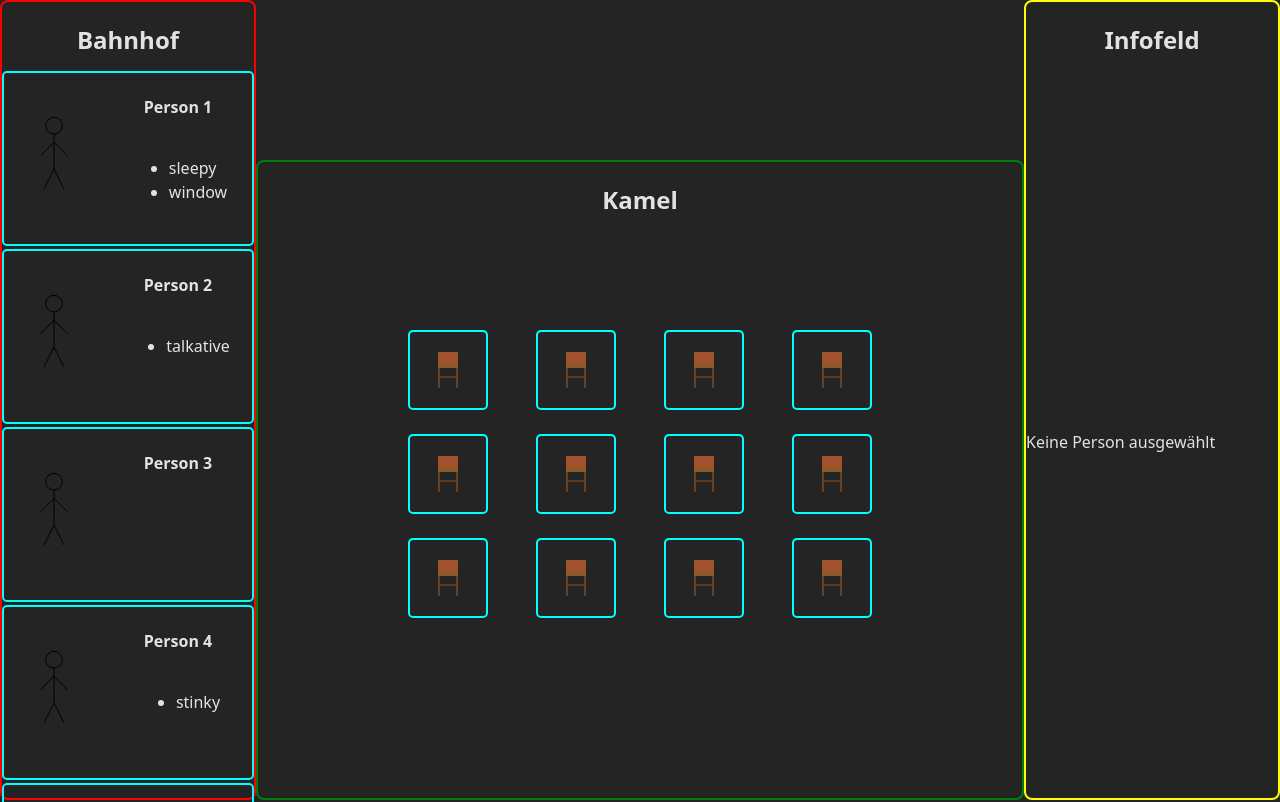
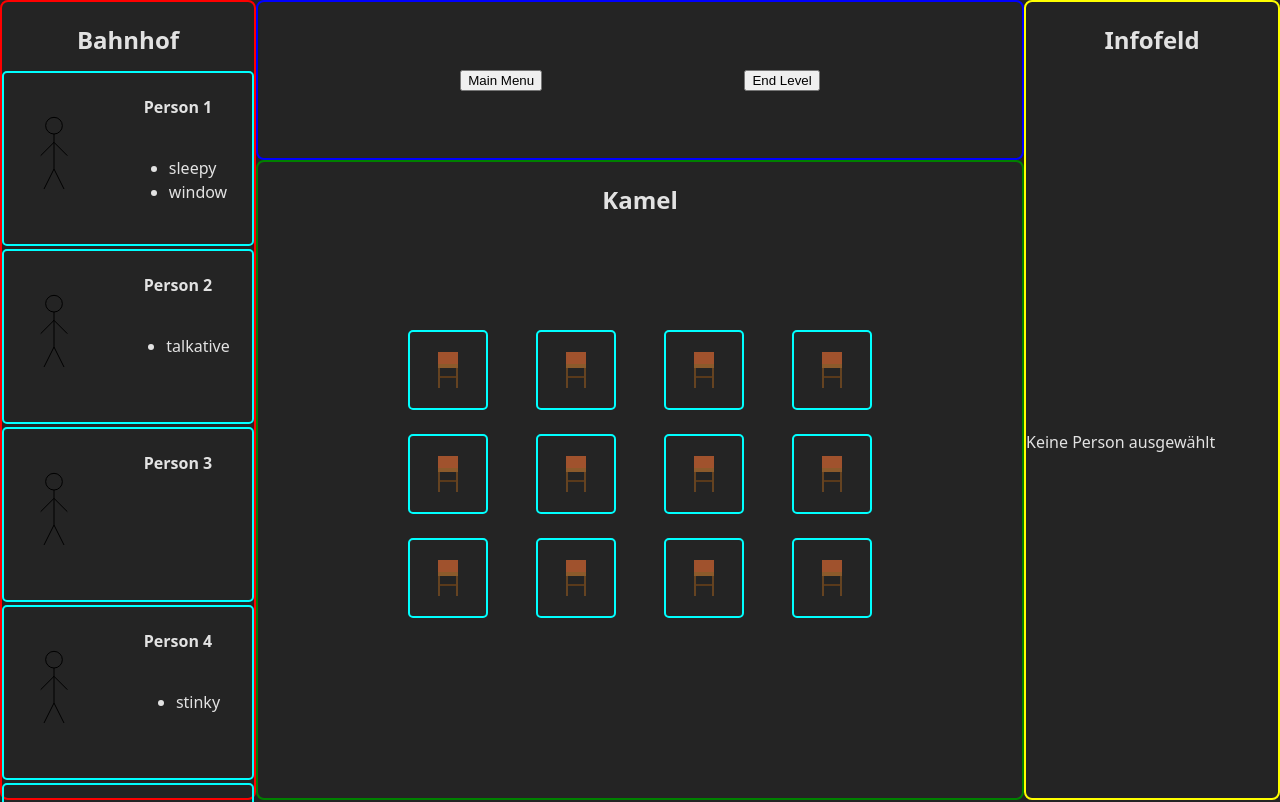
Before and after one commit to dus-tin9/Caravan-Chaos, a React (Vite) app in the folder my-app/: page / in a window 1280 px wide. Shown: the top 802 px of the page. Built offline with nearby package versions, Linux system fonts and the light colour scheme.

Commit message:
Personen seated hinzugefügt
Personen eine Eigenschaft seated gegeben und diese bei Anzeige in Bahnhof in Betracht gezogen und bei clicken verändert

```diff
--- a/my-app/src/components/Bahnhof.jsx
+++ b/my-app/src/components/Bahnhof.jsx
@@ -14,7 +14,7 @@ return(
             <div className="Personenliste"
                  style={{'--personenAnz': people.length}}>
             {// Die Intitialen Personen auf dem Bahnhof rendern; können ausgewählt werden
-                people.map((person) => (
+                people.filter((person) => (!person.seated)).map((person) => (
                     <div
                     key={person.id}
                     onClick={() => handleSelectPerson(person)}
--- a/my-app/src/components/Level.jsx
+++ b/my-app/src/components/Level.jsx
@@ -2,15 +2,16 @@ import { useState } from "react";
 import Bahnhof from './Bahnhof.jsx'
 import Spielfeld from './Spielfeld.jsx'
 import Infofeld from './Infofeld.jsx'
+import Buttons from './Buttons.jsx'
 
 // Liste von Leuten am Bahnhof
 const initialPeople = [
-  { id: 1, name: "Person 1", needs: [ "sleepy", "window"]},
-  { id: 2, name: "Person 2", needs: [ "talkative" ] },
-  { id: 3, name: "Person 3", needs: [] },
-  { id: 4, name: "Person 4", needs: [ "stinky" ] },
-  { id: 5, name: "Person 5", needs: [ "sleepy", "stinky" ] },
-  { id: 6, name: "Person 6", needs: [ "talkative",  "window" ] },
+  { id: 1, name: "Person 1", seated: false , needs: [ "sleepy", "window"]},
+  { id: 2, name: "Person 2", seated: false, needs: [ "talkative" ] },
+  { id: 3, name: "Person 3", seated: false, needs: [] },
+  { id: 4, name: "Person 4", seated: false, needs: [ "stinky" ] },
+  { id: 5, name: "Person 5", seated: false, needs: [ "sleepy", "stinky" ] },
+  { id: 6, name: "Person 6", seated: false, needs: [ "talkative",  "window" ] },
   ];
 
 // Sitzgruppe als grid erzeugen
@@ -26,7 +27,7 @@ const createSeatGrid = (rows, cols) =>
     );
 
 
-export default function Level() {
+export default function Level({setSiteState}) {
 
   // Initialisiere States für Personen am Bahnhof
   const [people, setPeople] = useState(initialPeople);
@@ -40,6 +41,11 @@ export default function Level() {
     <div className="Level">
         <Bahnhof
         setSelectedPerson={setSelectedPerson}
+        people={people}
+        />
+
+        <Buttons
+        setSiteState={setSiteState}
         people={people}
         />
 
--- a/my-app/src/components/Spielfeld.jsx
+++ b/my-app/src/components/Spielfeld.jsx
@@ -37,10 +37,14 @@ export default function Spielfeld({selectedPerson, setSelectedPerson, seats, set
             )
         });
 
-        // Person aus Bahnhofliste entfernen
+        // Person als seated markieren
         setPeople((prevPeople) =>
-            prevPeople.filter((person) => person.id !== selectedPerson.id)
-        );
+            prevPeople.map((person) =>
+                person.id === selectedPerson.id
+                    ? { ...person, seated: true }
+                    : person
+            )
+);
 
     }
 
```
Lines whose indentation alone changed are shown as unchanged.
